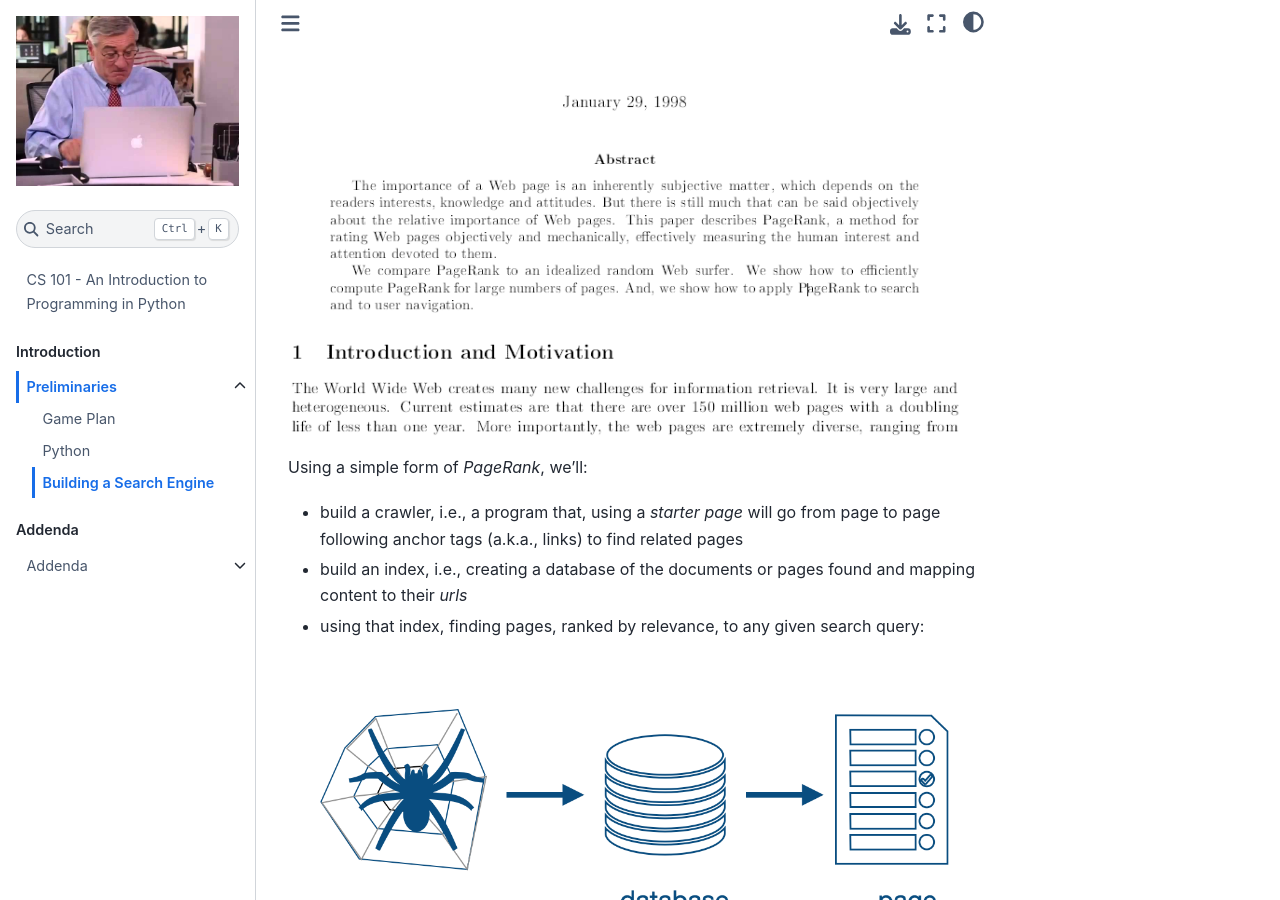
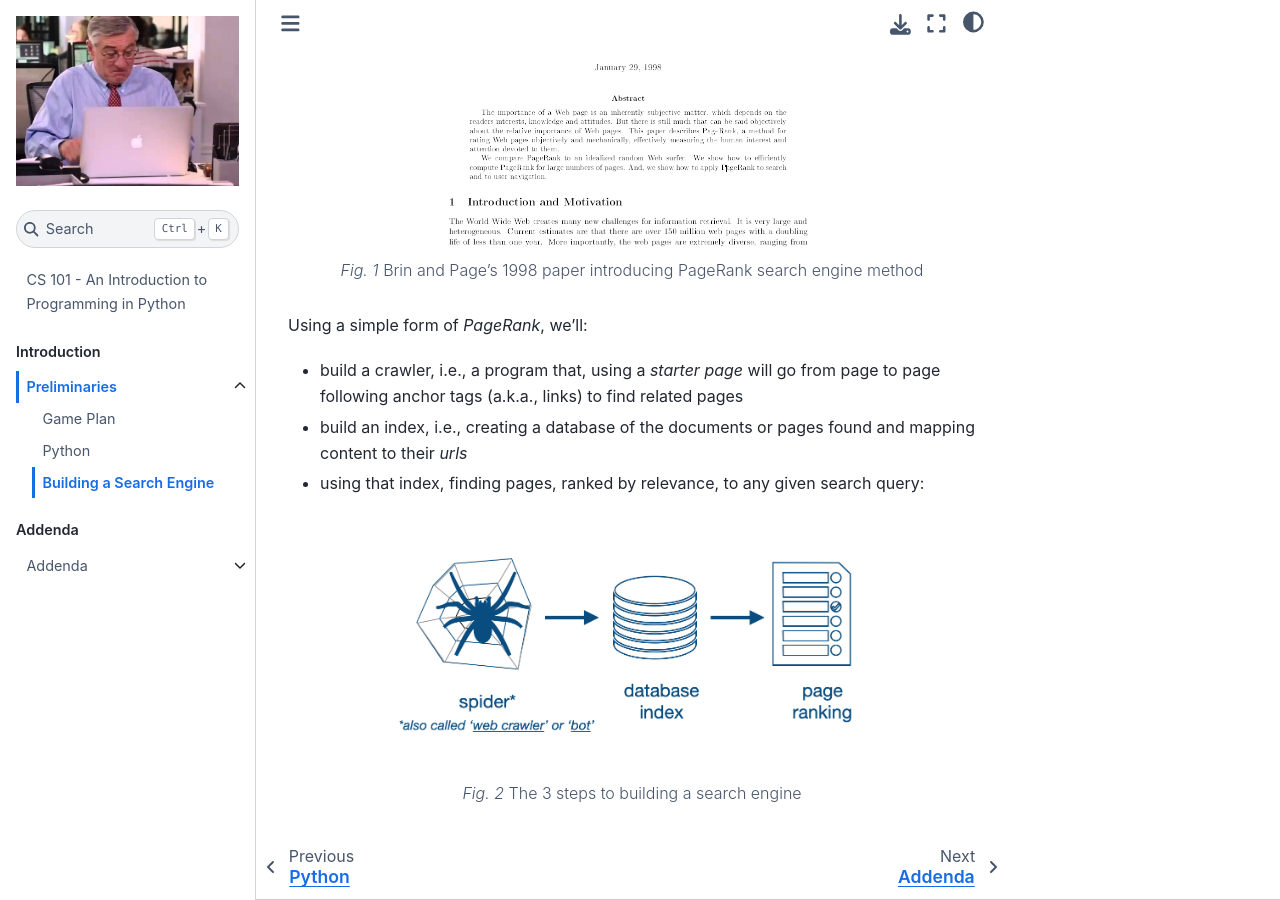
Before and after one commit to the-intern/cs101, a Jupyter Book: the page built from book/part-i/search-engines.md, in a window 1280 px wide and 900 px high, scrolled down 633 px. Built offline with Jupyter Book 1.0.4 settings and Sphinx 7.4.7 and the Sphinx Book theme 1.1.4, drawn with Linux system fonts in a browser that asks for light colours.

Commit message:
tweak image

````diff
--- a/book/part-i/search-engines.md
+++ b/book/part-i/search-engines.md
@@ -12,7 +12,14 @@ We all know the basic purpose and use of an internet search engine.  But can we
 
 We can.  It won't compete with Google's or DuckDuckGo.  But we can, with some Python, build out an engine that uses the first implementation of the Google search engine circa 1998.
 
-We'll roughly follow the recipe laid out by Larry Page and Sergey Brin in their 1998 paper [The PageRank Citation Ranking: Bringing Order to the Web](http://ilpubs.stanford.edu:8090/422/1/1999-66.pdf) ![page rank](../images/part-i/pagerankpaper.png)
+We'll roughly follow the recipe laid out by Larry Page and Sergey Brin in their 1998 paper [The PageRank Citation Ranking: Bringing Order to the Web](http://ilpubs.stanford.edu:8090/422/1/1999-66.pdf)
+
+```{figure} ../images/part-i/pagerankpaper.png
+:height: 250px
+:name: PageRank
+
+Brin and Page's 1998 paper introducing PageRank search engine method
+```
 
 Using a simple form of _PageRank_, we'll:
 
@@ -20,4 +27,9 @@ Using a simple form of _PageRank_, we'll:
 - build an index, i.e., creating a database of the documents or pages found and mapping content to their _urls_
 - using that index, finding pages, ranked by relevance, to any given search query:
 
-![search engine](../images/part-i/searchengine.png)
+```{figure} ../images/part-i/searchengine.png
+:height: 250px
+:name: SEParts
+
+The 3 steps to building a search engine
+```
````
